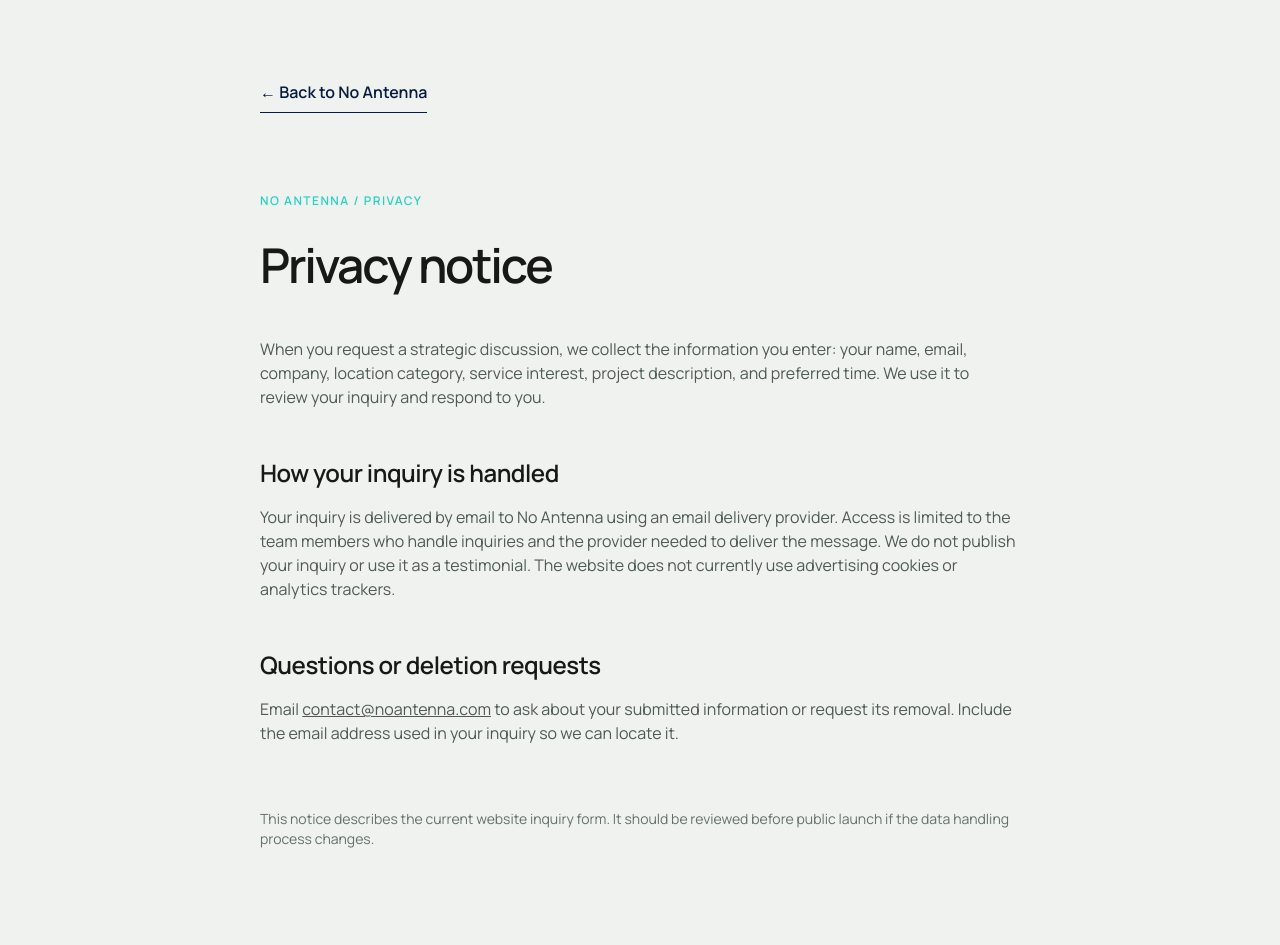
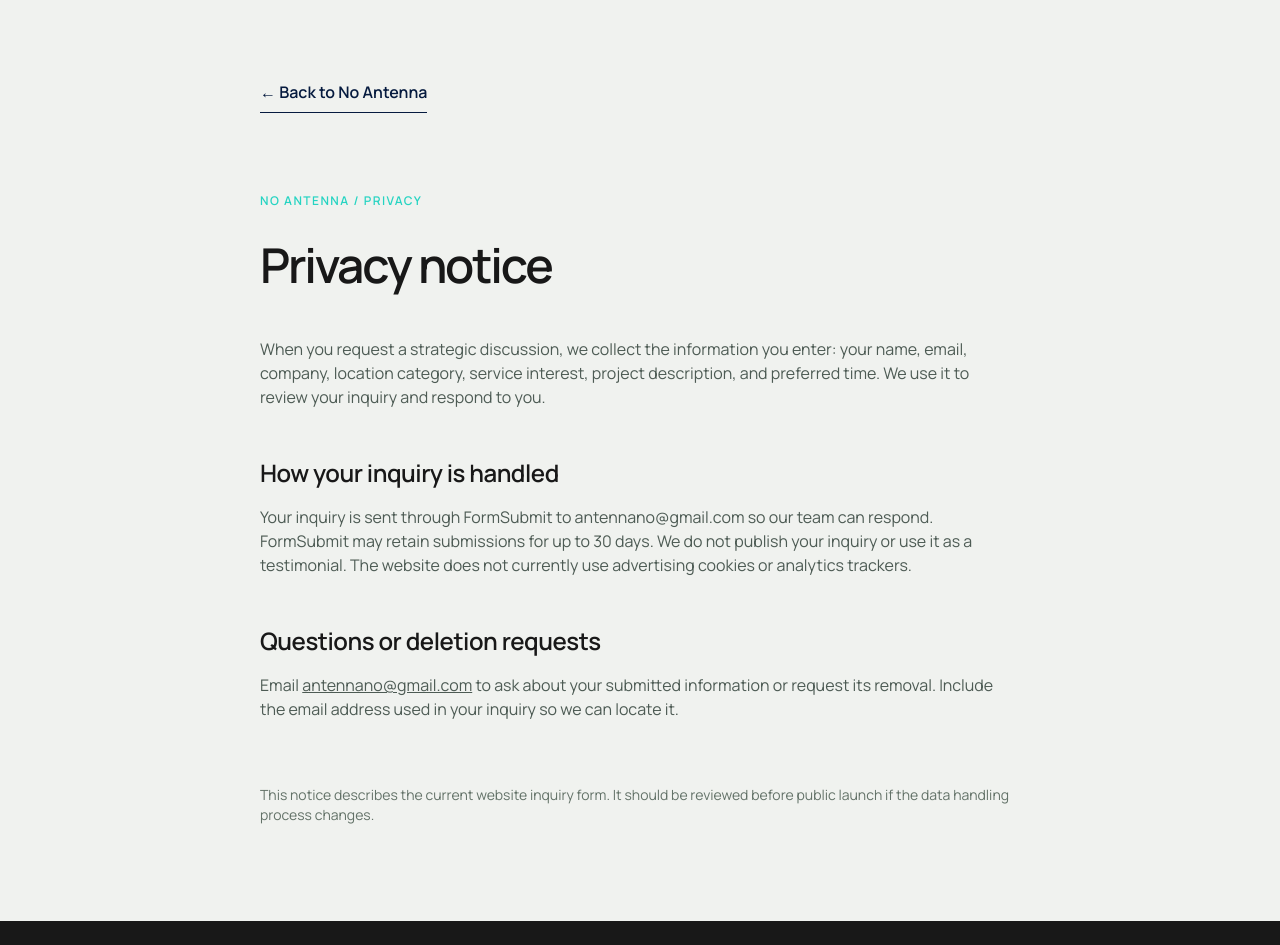
Before and after one commit to mehedikhann/No-Antenna, a Next.js app: page /privacy in a window 1280 px wide. After the commit the page ends 921 px from the top, so only its background shows below. Built offline with nearby package versions, Linux system fonts and the light colour scheme.

Commit message:
Document discussion form email delivery

```diff
--- a/app/privacy/page.tsx
+++ b/app/privacy/page.tsx
@@ -10,9 +10,9 @@ export default function Privacy() {
       <h1 className="heading-2">Privacy notice</h1>
       <p className="body-3">When you request a strategic discussion, we collect the information you enter: your name, email, company, location category, service interest, project description, and preferred time. We use it to review your inquiry and respond to you.</p>
       <h2 className="heading-5">How your inquiry is handled</h2>
-      <p className="body-3">Your inquiry is delivered by email to No Antenna using an email delivery provider. Access is limited to the team members who handle inquiries and the provider needed to deliver the message. We do not publish your inquiry or use it as a testimonial. The website does not currently use advertising cookies or analytics trackers.</p>
+      <p className="body-3">Your inquiry is sent through FormSubmit to antennano@gmail.com so our team can respond. FormSubmit may retain submissions for up to 30 days. We do not publish your inquiry or use it as a testimonial. The website does not currently use advertising cookies or analytics trackers.</p>
       <h2 className="heading-5">Questions or deletion requests</h2>
-      <p className="body-3">Email <a href="mailto:contact@noantenna.com">contact@noantenna.com</a> to ask about your submitted information or request its removal. Include the email address used in your inquiry so we can locate it.</p>
+      <p className="body-3">Email <a href="mailto:antennano@gmail.com">antennano@gmail.com</a> to ask about your submitted information or request its removal. Include the email address used in your inquiry so we can locate it.</p>
       <p className="body-6 legal-note">This notice describes the current website inquiry form. It should be reviewed before public launch if the data handling process changes.</p>
     </div>
   </main>;
```
